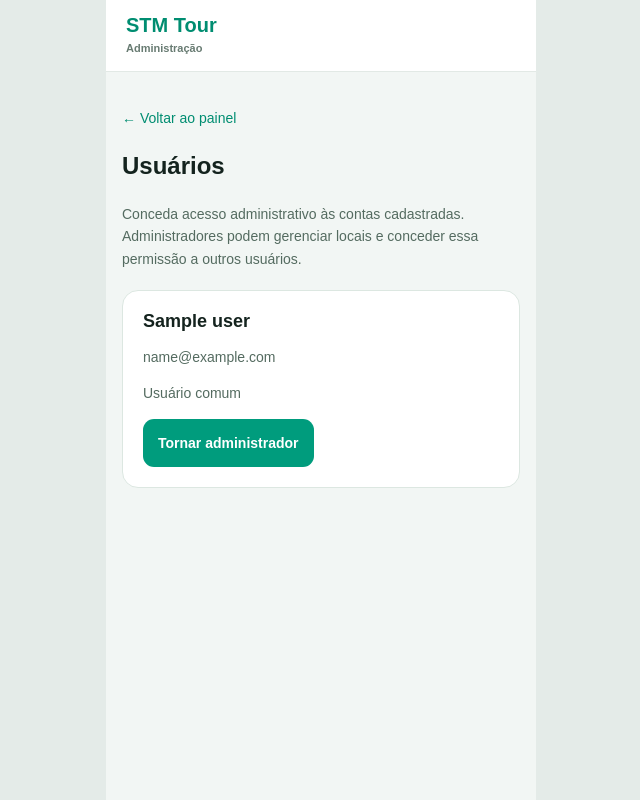
After one commit to lucian-canto-lopes/STM-Tour, a Flask app: template app/templates/admin/users.html in a window 1280 px wide. The commit adds this page. Shown: the whole page, without its empty margins (319-959 px from the left). Run offline with Flask 3, Linux system fonts and the light colour scheme; the template is opened without the code that fills it: most values are stand-ins (such as "Sample title", 1, 10 or a date in 2020).

Commit message:
subir_cargo

```diff
--- a/app/admin.py
+++ b/app/admin.py
@@ -73,6 +73,25 @@ def logout():
 @login_required
 def index():
     return render_template('admin/index.html', places=list(db().places.find({}, {'photo': 0}).sort('_id', -1)))
+
+
+@admin.get('/usuarios')
+@login_required
+def users():
+    accounts = list(db().users.find({}, {'name': 1, 'email': 1, 'role': 1}).sort('email', 1))
+    return render_template('admin/users.html', users=accounts)
+
+
+@admin.post('/usuarios/<user_id>/promover')
+@login_required
+def promote_user(user_id):
+    if not ObjectId.is_valid(user_id):
+        abort(404)
+    result = db().users.update_one({'_id': ObjectId(user_id)}, {'$set': {'role': 'admin'}})
+    if not result.matched_count:
+        abort(404)
+    flash('Permissão de administrador concedida.' if result.modified_count else 'Esta conta já é administradora.', 'success')
+    return redirect(url_for('admin.users'))
 
 
 def get_place(place_id, projection=None):
--- a/app/templates/admin/index.html
+++ b/app/templates/admin/index.html
@@ -1 +1 @@
-{% extends 'admin/base.html' %}{% block content %}<div class="heading"><div><h1>Locais cadastrados</h1><p>{{ places|length }} local(is) para explorar.</p></div><a class="button" href="{{ url_for('admin.edit') }}">+ Novo local</a></div>{% if places %}<div class="grid">{% for place in places %}<article class="panel card"><img src="{{ url_for('admin.photo', place_id=place._id) }}" alt="{{ place.name }}" loading="lazy"><div class="card-body"><h2>{{ place.name }}</h2><p class="description">{{ place.description }}</p><div class="actions"><a class="button secondary" href="{{ url_for('admin.edit', place_id=place._id) }}">Editar</a><a class="button danger-outline" href="{{ url_for('admin.delete', place_id=place._id) }}">Remover</a></div></div></article>{% endfor %}</div>{% else %}<section class="panel empty"><h2>Nenhum local cadastrado</h2><p>Adicione o primeiro local com nome, descrição e foto.</p><a class="button" href="{{ url_for('admin.edit') }}">Cadastrar local</a></section>{% endif %}{% endblock %}
+{% extends 'admin/base.html' %}{% block content %}<a class="back" href="{{ url_for('admin.users') }}">Gerenciar usuários →</a><div class="heading"><div><h1>Locais cadastrados</h1><p>{{ places|length }} local(is) para explorar.</p></div><a class="button" href="{{ url_for('admin.edit') }}">+ Novo local</a></div>{% if places %}<div class="grid">{% for place in places %}<article class="panel card"><img src="{{ url_for('admin.photo', place_id=place._id) }}" alt="{{ place.name }}" loading="lazy"><div class="card-body"><h2>{{ place.name }}</h2><p class="description">{{ place.description }}</p><div class="actions"><a class="button secondary" href="{{ url_for('admin.edit', place_id=place._id) }}">Editar</a><a class="button danger-outline" href="{{ url_for('admin.delete', place_id=place._id) }}">Remover</a></div></div></article>{% endfor %}</div>{% else %}<section class="panel empty"><h2>Nenhum local cadastrado</h2><p>Adicione o primeiro local com nome, descrição e foto.</p><a class="button" href="{{ url_for('admin.edit') }}">Cadastrar local</a></section>{% endif %}{% endblock %}
--- /dev/null
+++ b/app/templates/admin/users.html
@@ -0,0 +1,27 @@
+{% extends 'admin/base.html' %}
+{% block content %}
+<a class="back" href="{{ url_for('admin.index') }}">← Voltar ao painel</a>
+<div class="heading">
+  <h1>Usuários</h1>
+  <p>Conceda acesso administrativo às contas cadastradas. Administradores podem gerenciar locais e conceder essa permissão a outros usuários.</p>
+</div>
+<div class="grid">
+  {% for user in users %}
+  <article class="panel">
+    <h2>{{ user.get('name') or user.email }}</h2>
+    <p>{{ user.email }}</p>
+    {% if user.get('role') == 'admin' %}
+    <strong>Administrador</strong>
+    {% else %}
+    <p>Usuário comum</p>
+    <form method="post" action="{{ url_for('admin.promote_user', user_id=user._id) }}">
+      <input type="hidden" name="csrf_token" value="{{ csrf_token() }}">
+      <button type="submit" aria-label="Tornar {{ user.email }} administrador">Tornar administrador</button>
+    </form>
+    {% endif %}
+  </article>
+  {% else %}
+  <section class="panel empty"><p>Nenhum usuário cadastrado.</p></section>
+  {% endfor %}
+</div>
+{% endblock %}
```
Also changed, not shown: tests/test_admin.py (+53 -0 lines), README.md.
